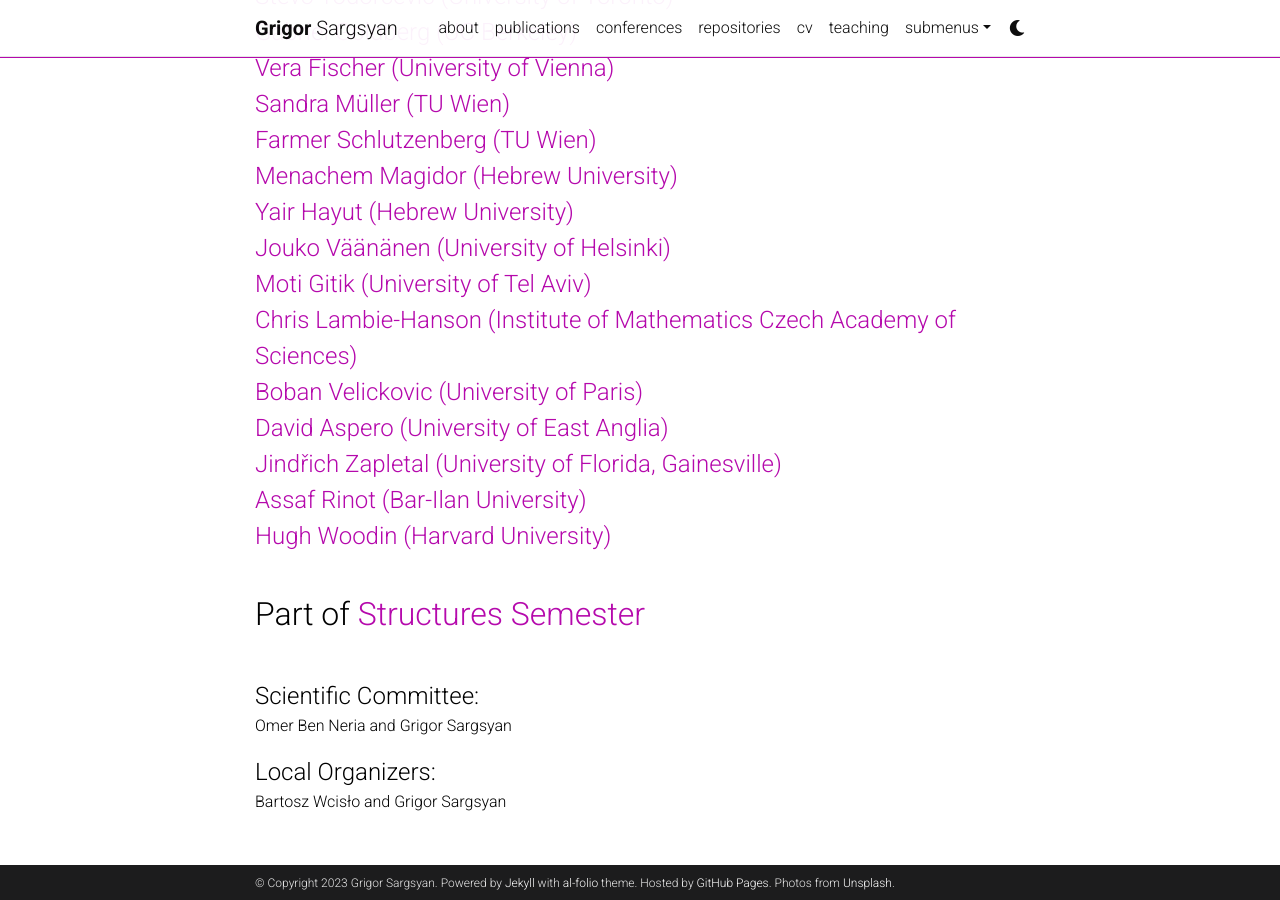
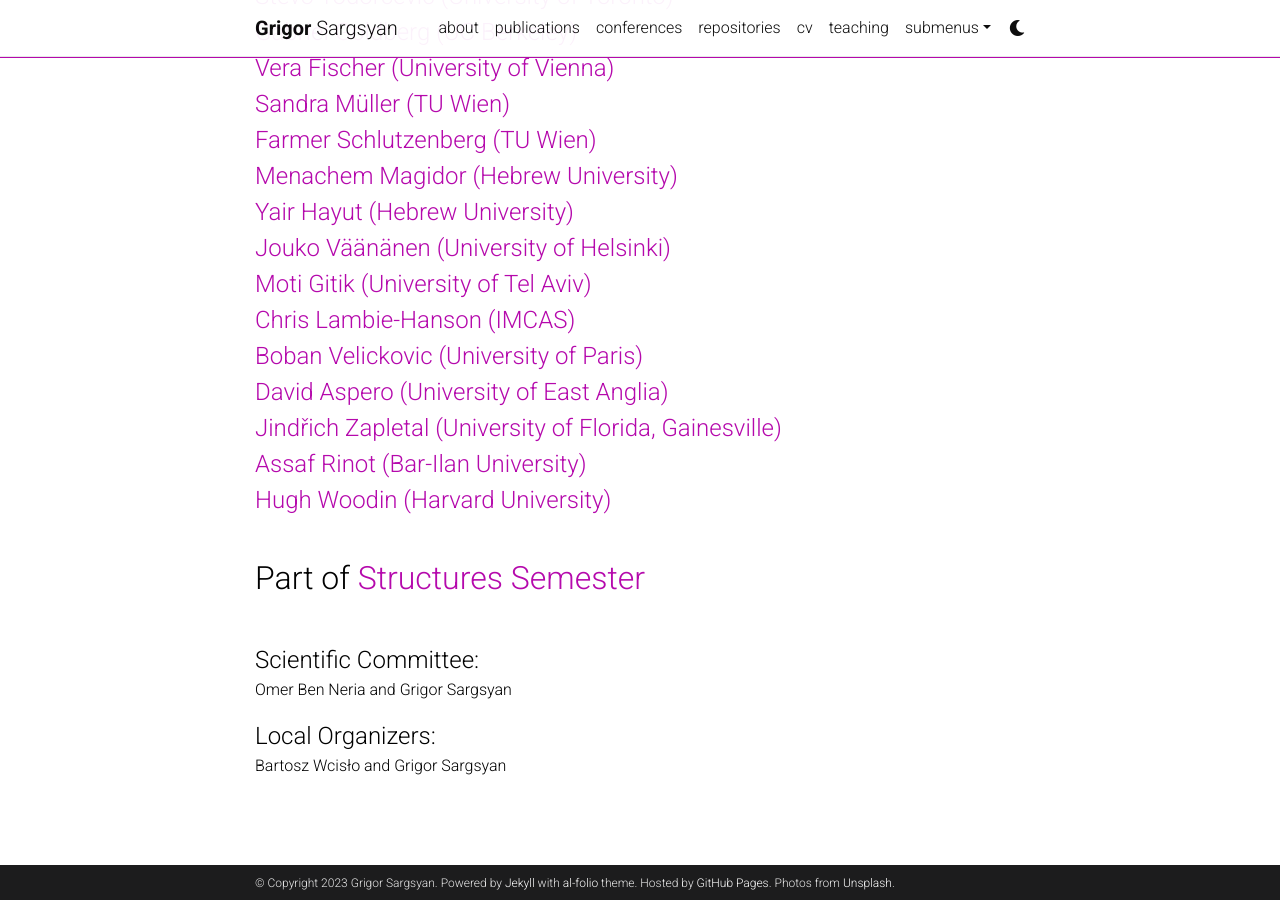
Before and after one commit to grigorsarg/grigorsarg.github.io, a Jekyll site: the page built from _projects/Perspectives.md, in a window 1280 px wide and 900 px high, scrolled down 700 px. Built offline with Jekyll 4.4.1, drawn with Linux system fonts in a browser that asks for light colours; comment, search, counter and statistics services are not loaded; a style sheet for code colours, icons or effects is not loaded.

Commit message:
Update Perspectives.md

```diff
--- a/_projects/Perspectives.md
+++ b/_projects/Perspectives.md
@@ -29,8 +29,7 @@ Benjamin Siskind (TU Wien)<br>
 <a href="https://mathematics.huji.ac.il/people/yair-hayut-0">Yair Hayut (Hebrew University) </a><br>
 <a href="http://www.math.helsinki.fi/logic/people/jouko.vaananen/">Jouko Väänänen (University of Helsinki)</a><br>
 <a href="http://www.math.tau.ac.il/~gitik/">Moti Gitik (University of Tel Aviv)</a><br>
-<a href="https://users.math.cas.cz/~lambiehanson/">Chris Lambie-Hanson  (Institute of Mathematics
-Czech Academy of Sciences)</a><br>
+<a href="https://users.math.cas.cz/~lambiehanson/">Chris Lambie-Hanson  (IMCAS)</a><br>
 <a href="https://webusers.imj-prg.fr/~boban.velickovic/">Boban Velickovic (University of Paris) </a><br>
 <a href="https://research-portal.uea.ac.uk/en/persons/david-aspero">David Aspero (University of East Anglia)</a><br>
 <a href="https://people.clas.ufl.edu/zapletal/">Jindřich Zapletal (University of Florida, Gainesville)</a><br>
```
